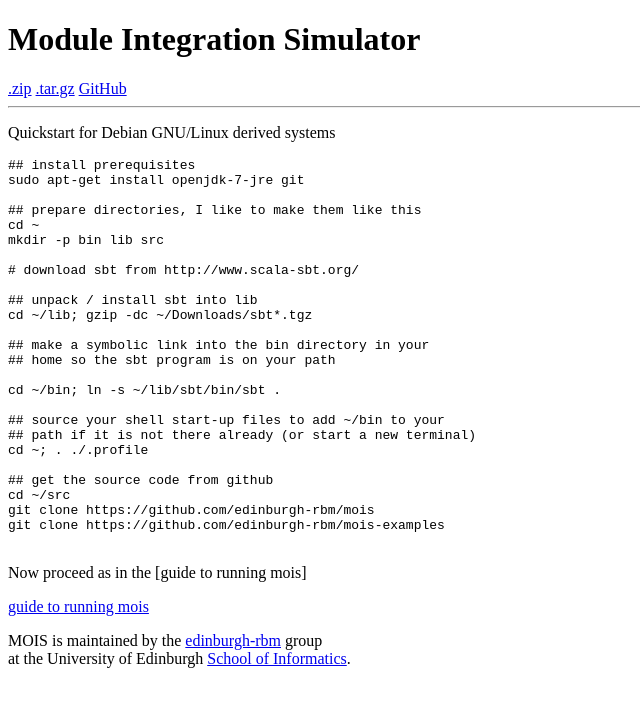
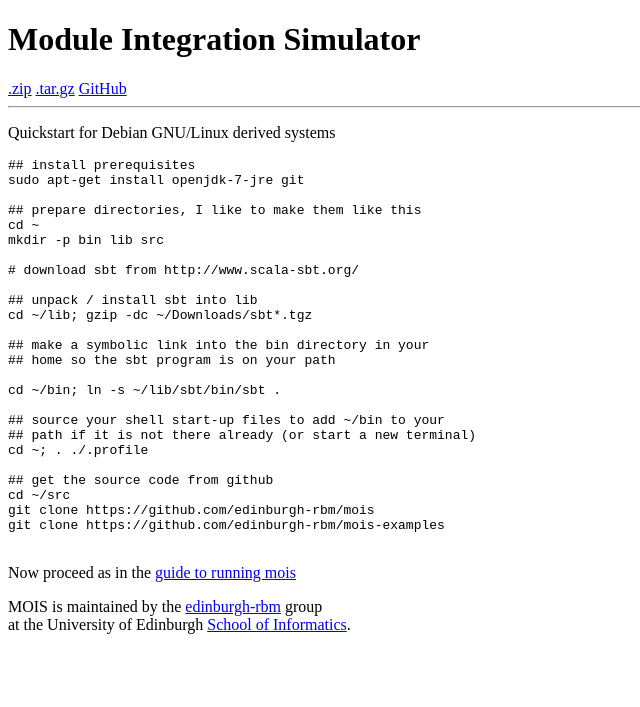
Before and after one commit to edinburgh-rbm/mois, a Jekyll site: the page built from quickstart.md, in a window 1280 px wide. Shown: the top 707 px of the page, without its empty margins (0-640 px from the left). Built offline with Jekyll 4.4.1, drawn with Linux system fonts in a browser that asks for light colours; some web fonts are replaced; some of the changed lines change nothing that is shown.

Commit message:
fix link

```diff
--- a/quickstart.md
+++ b/quickstart.md
@@ -36,4 +36,4 @@
 
 Now proceed as in the [guide to running mois]
 
-[guide to running mois](/mois-examples/running.html)
+[guide to running mois]: /mois-examples/running.html
```
